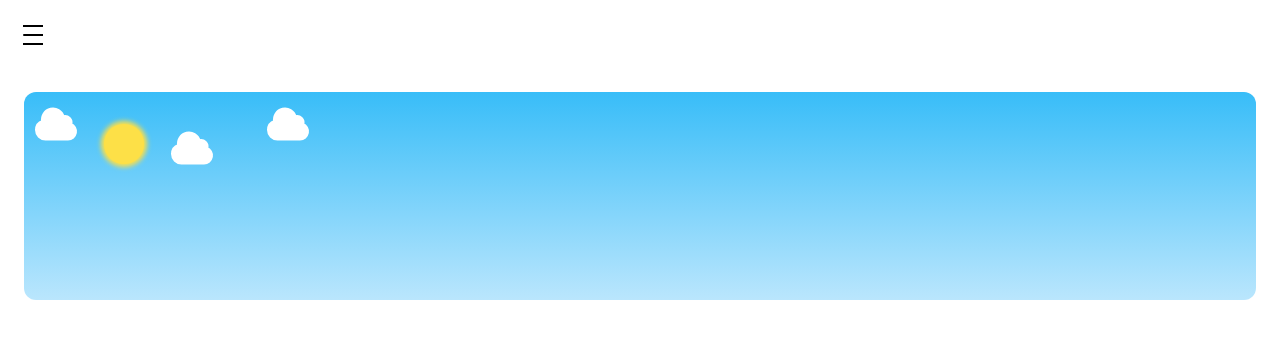
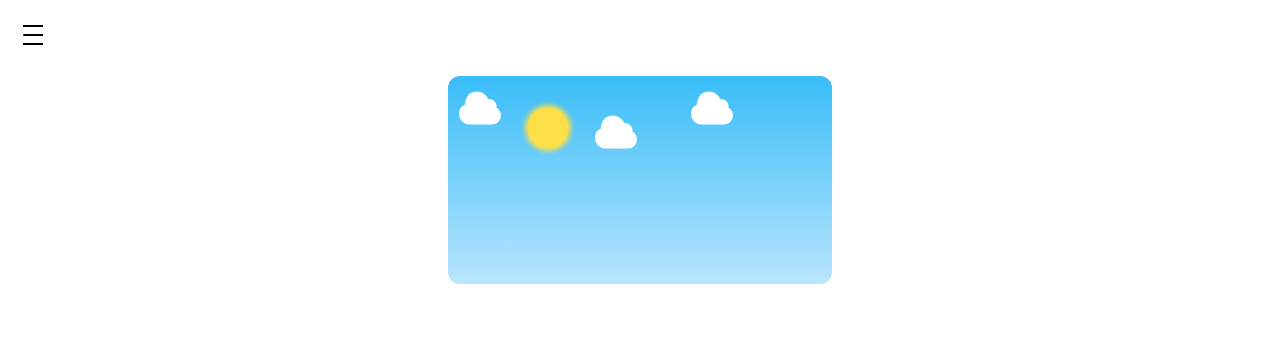
Before and after one commit to ShahryarJahanshahloo/tailwind-playground, a React (Vite) app: page / in a window 1280 px wide. Shown: the top 338 px of the page. Built offline with nearby package versions, Linux system fonts and the light colour scheme.

Commit message:
fixed theme selector size

```diff
--- a/src/components/ThemeSelector.tsx
+++ b/src/components/ThemeSelector.tsx
@@ -16,9 +16,9 @@ const ThemeSelector: React.FC = () => {
   }
 
   return (
-    <div className="flex flex-col justify-center px-6 py-4 ">
+    <div className="flex flex-row justify-center px-6 py-4 ">
       <div
-        className={`relative isolate z-10 my-4 h-52 overflow-hidden rounded-xl bg-gradient-to-b from-sky-400 to-sky-200 transition before:absolute before:inset-0 before:-z-10 before:bg-gradient-to-b before:from-sky-800 before:to-sky-500 before:transition before:delay-500 before:duration-500 before:content-[''] ${
+        className={`relative isolate z-10 h-52 w-full max-w-sm overflow-hidden rounded-xl bg-gradient-to-b from-sky-400 to-sky-200 transition before:absolute before:inset-0 before:-z-10 before:bg-gradient-to-b before:from-sky-800 before:to-sky-500 before:transition before:delay-500 before:duration-500 before:content-[''] ${
           isDark ? 'before:opacity-100' : 'before:opacity-0'
         }`}
       >
```
